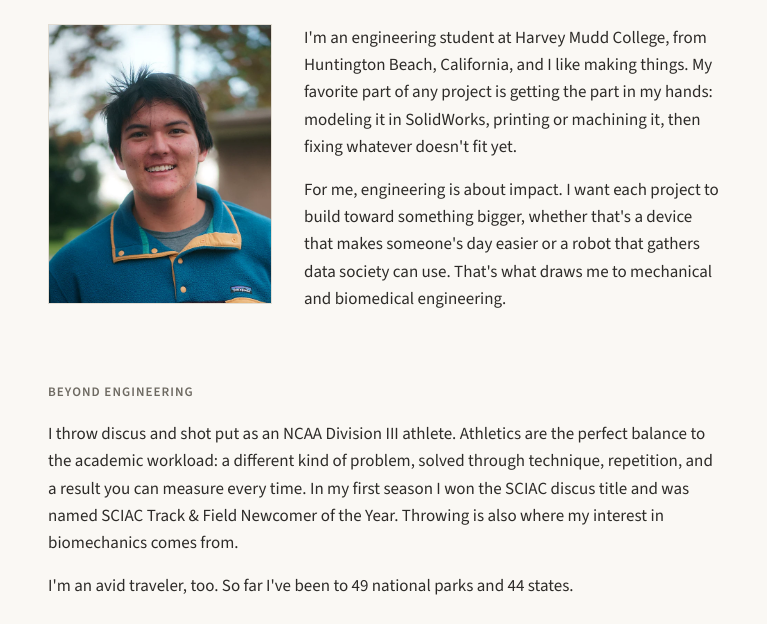
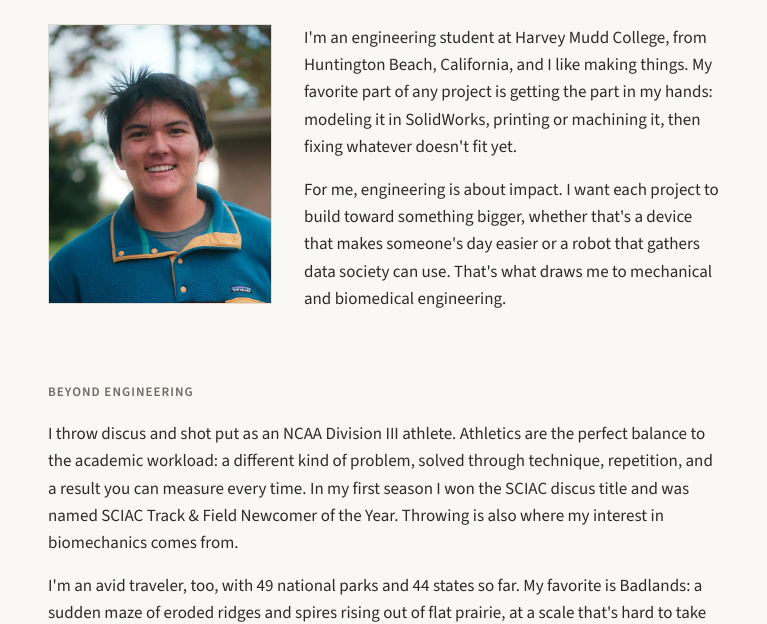
Before and after one commit to jxpaav-dev/jackpaavola-site, a plain HTML site: page about.html in a window 1280 px wide. Shown: the part 177-801 px from the top of the page, without its empty margins (256-1023 px from the left). Drawn offline with nearby package versions, Linux system fonts and the light colour scheme.

Commit message:
About: favorite park
Co-Authored-By: Claude Opus 5.5 <noreply@anthropic.com>

```diff
--- a/about.html
+++ b/about.html
@@ -36,7 +36,7 @@
       <h2 class="label">Beyond engineering</h2>
       <div class="prose">
         <p>I throw discus and shot put as an NCAA Division III athlete. Athletics are the perfect balance to the academic workload: a different kind of problem, solved through technique, repetition, and a result you can measure every time. In my first season I won the SCIAC discus title and was named SCIAC Track &amp; Field Newcomer of the Year. Throwing is also where my interest in biomechanics comes from.</p>
-        <p>I'm an avid traveler, too. So far I've been to 49 national parks and 44 states.</p>
+        <p>I'm an avid traveler, too, with 49 national parks and 44 states so far. My favorite is Badlands: a sudden maze of eroded ridges and spires rising out of flat prairie, at a scale that's hard to take in.</p>
       </div>
     </section>
 
```
